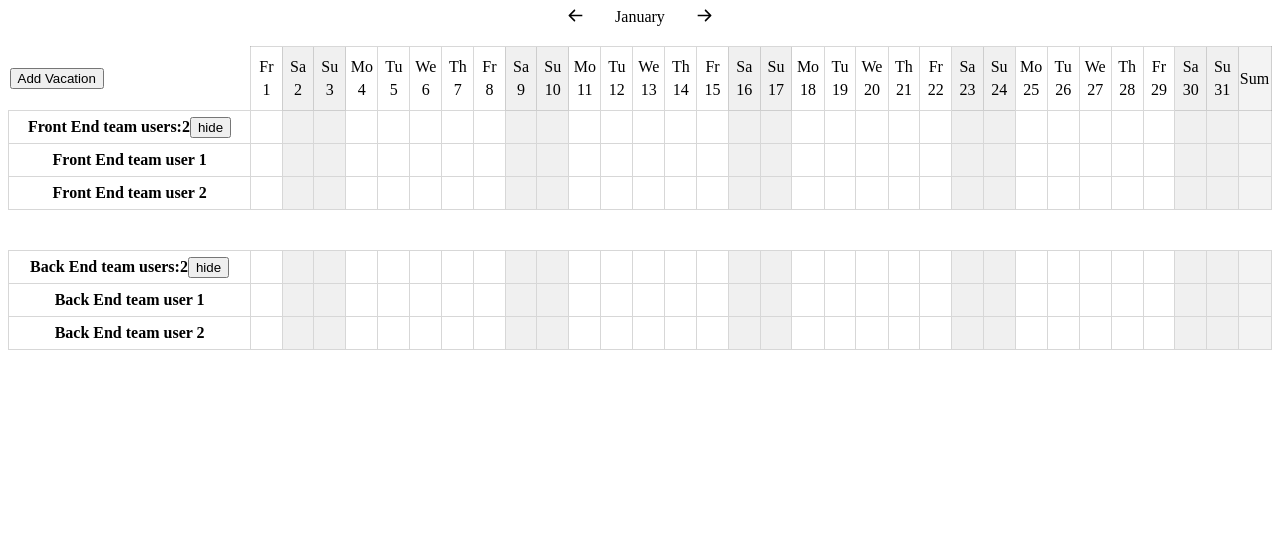
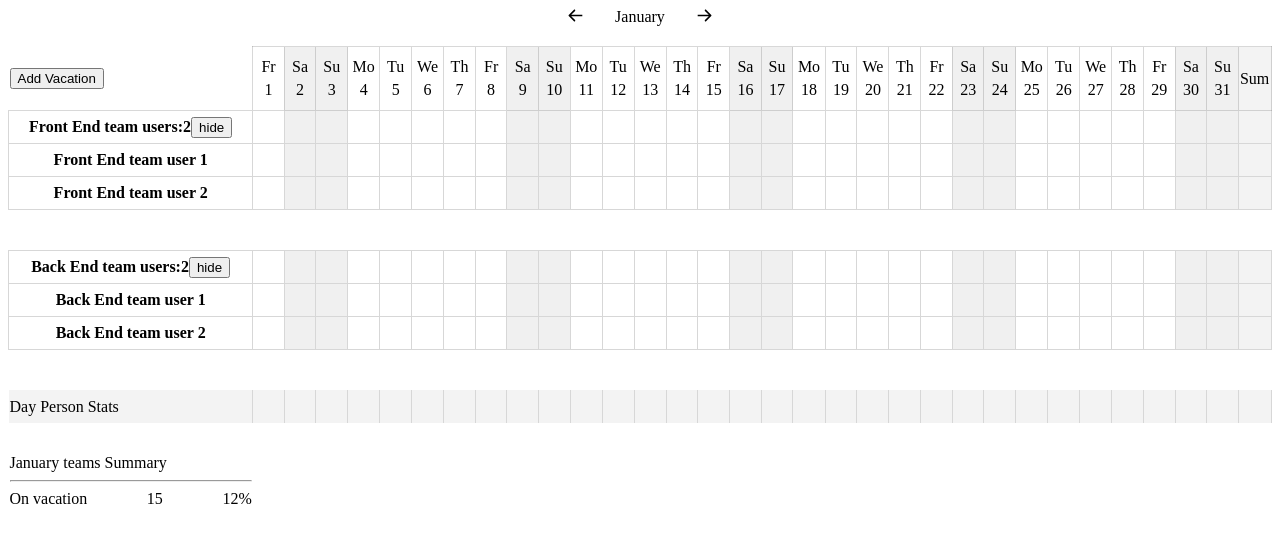
Before and after one commit to StormCreator/react-calendar, a React (Create React App) app: page / in a window 1280 px wide. Shown: the top 542 px of the page. Built offline with nearby package versions, Linux system fonts and the light colour scheme.

Commit message:
Adding calendar-footer and vacation-person-stats

```diff
--- /dev/null
+++ b/src/Components/calendar-footer/calendar-footer.tsx
@@ -0,0 +1,48 @@
+import React from 'react';
+import './calendarFooter.css'
+import { Day } from '../../utils/day';
+
+
+interface footerProps{
+    daysInMonth: Day[],
+    monthName: string
+}
+
+
+const CalendarFooter = (props: footerProps) => {
+
+    const { monthName, daysInMonth } = props;
+
+    return(
+        <tfoot>
+            <tr>
+                <td>
+                    <p>Day Person Stats</p>
+                </td>
+                {daysInMonth.map(day => (
+                    <td key={day.date.toDateString()} className="dayCell">
+
+                    </td>
+                ))}
+                <td className="dayCell">
+
+                </td>
+            </tr>
+            <tr>
+                <td>
+                    <div className="calendar__footer">
+                        <p>{monthName} teams Summary</p>
+                        <hr></hr>
+                        <div className="calendar__footer-info">
+                            <p>On vacation</p>
+                            <span>15</span>
+                            <span>12%</span>
+                        </div>
+                    </div>
+                </td>
+            </tr>
+        </tfoot>
+    )
+}
+
+export default CalendarFooter;
--- /dev/null
+++ b/src/Components/calendar-footer/calendarFooter.css
@@ -0,0 +1,37 @@
+tfoot:before
+{
+    content: '';
+    display: block;
+    height: 40px;
+}
+
+tfoot tr:first-of-type{
+    background-color: #f3f3f3;
+}
+
+tfoot tr td p {
+    padding: 0;
+    margin: 0;
+}
+
+tfoot tr td:first-of-type{
+    border-left: 0;
+}
+
+tfoot tr td{
+    border-top: 0;
+    border-bottom: 0;
+}
+
+tfoot tr:not(:first-of-type) td{
+    border: 0;
+}
+
+.calendar__footer{
+    margin-top: 30px;
+}
+
+.calendar__footer-info{
+    display: flex;
+    justify-content: space-between;
+}
--- /dev/null
+++ b/src/Components/calendar-footer/index.ts
@@ -0,0 +1,2 @@
+import CalendarFooter from './calendar-footer';
+export default CalendarFooter;
--- a/src/Components/table-layout/table-layout.tsx
+++ b/src/Components/table-layout/table-layout.tsx
@@ -5,6 +5,7 @@ import './tableLayout.css';
 import { User } from '../../utils/user';
 import MonthSwitcher from '../month-switcher';
 import TeamTable from '../team';
+import CalendarFooter from '../calendar-footer';
 import {getDaysInMonth, startOfMonth} from 'date-fns';
 import { add, format, setDate, isWeekend } from 'date-fns';
 import CalendarHead from "../calendar-head";
@@ -114,6 +115,10 @@ class TableLayout extends React.Component<any,TableState>{
                         )
                     })
                 }
+                <CalendarFooter
+                    daysInMonth={this.state.daysInMonth}
+                    monthName = {format(this.state.currentDate, 'MMMM')}
+                />
             </table>
             </>
         )
--- a/src/Components/team/team.tsx
+++ b/src/Components/team/team.tsx
@@ -1,15 +1,15 @@
-import { th } from "date-fns/locale";
 import React from "react";
 import { Day } from "../../utils/day";
 import { User } from "../../utils/user";
 import { Vacation } from "../../utils/vacation";
+import { TeamsColors } from "../../utils/teamColors";
 import './teamTable.css';
 
 interface TeamProps{
     key:number;
     name:string;
     users:User[];
-    currentDate:Date;
+    currentDate:Date; //зачем?
     vacations:Vacation[];
     daysInMonth:Day[];
 }
@@ -25,17 +25,17 @@ class TeamTable extends React.Component<TeamProps,any>{
         return (<tbody className={this.state.retracted?" retracted":''}>
             <tr key={'tr1'}>
                 <th>
-                {
-                    this.props.name
-                }
-                <span> users:{this.props.users.length}</span>
-                <button onClick={this.switchVisibility}>hide</button>
+                    {
+                        this.props.name
+                    }
+                    <span> users:{this.props.users.length}</span>
+                    <button onClick={this.switchVisibility}>hide</button>
                 </th>
                 {
                     this.props.daysInMonth.map((item)=>{
                         return(
                             <td className={`daycell ${item.isWeekend?'weekend':''}`} key={item.date.toString()}>
-                                {''}
+
                             </td>
                         )
                     })
--- /dev/null
+++ b/src/Utils/teamColors.ts
@@ -0,0 +1,5 @@
+export enum TeamsColors{
+    FRONT_END = "#9B99FF",
+    BACK_END = "#FF9999",
+    DESIGNRES = "#7AAFFF"
+}
```
Also changed, not shown: 1 other file (tests, documents, lock files or other folders).
